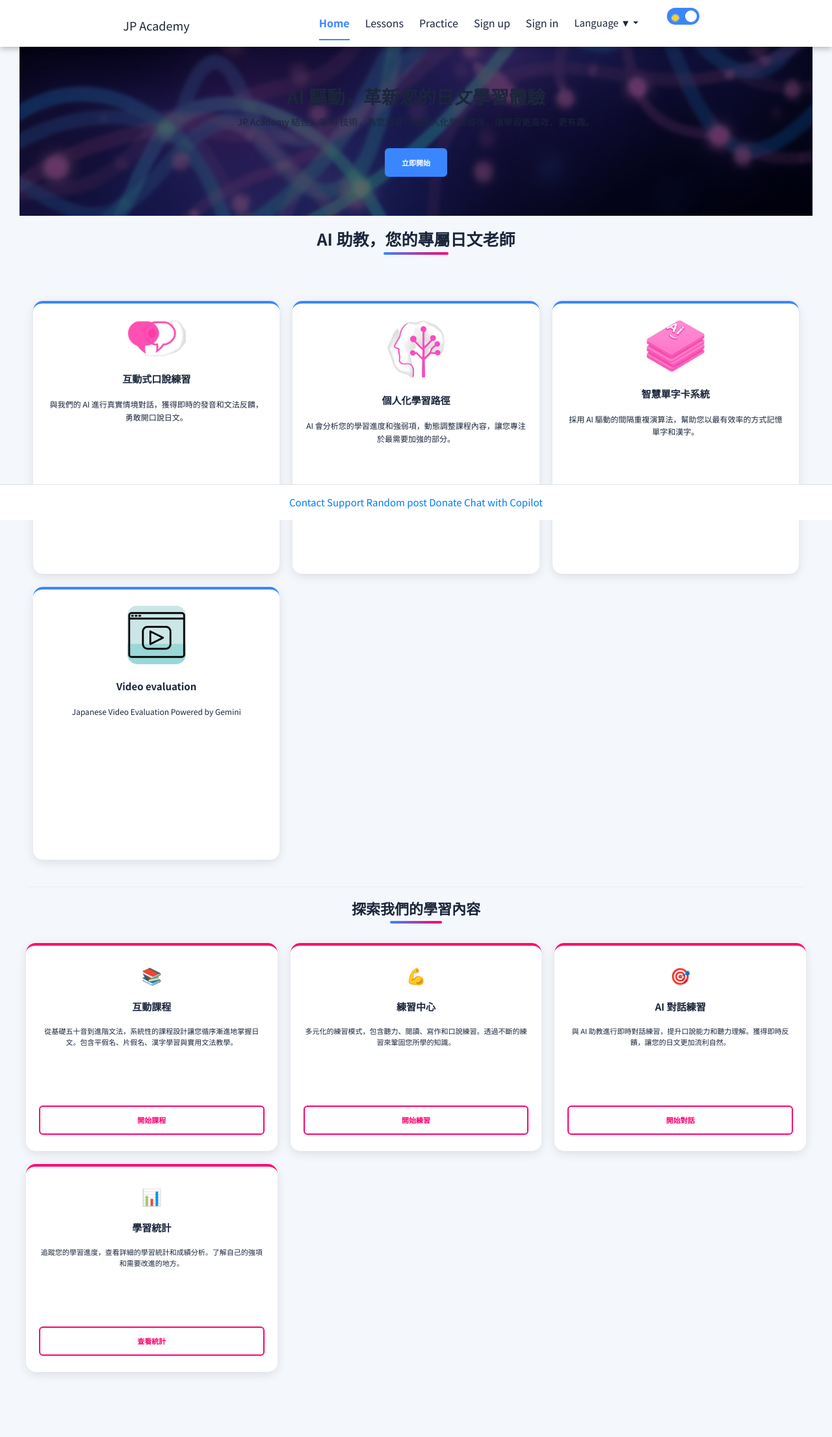
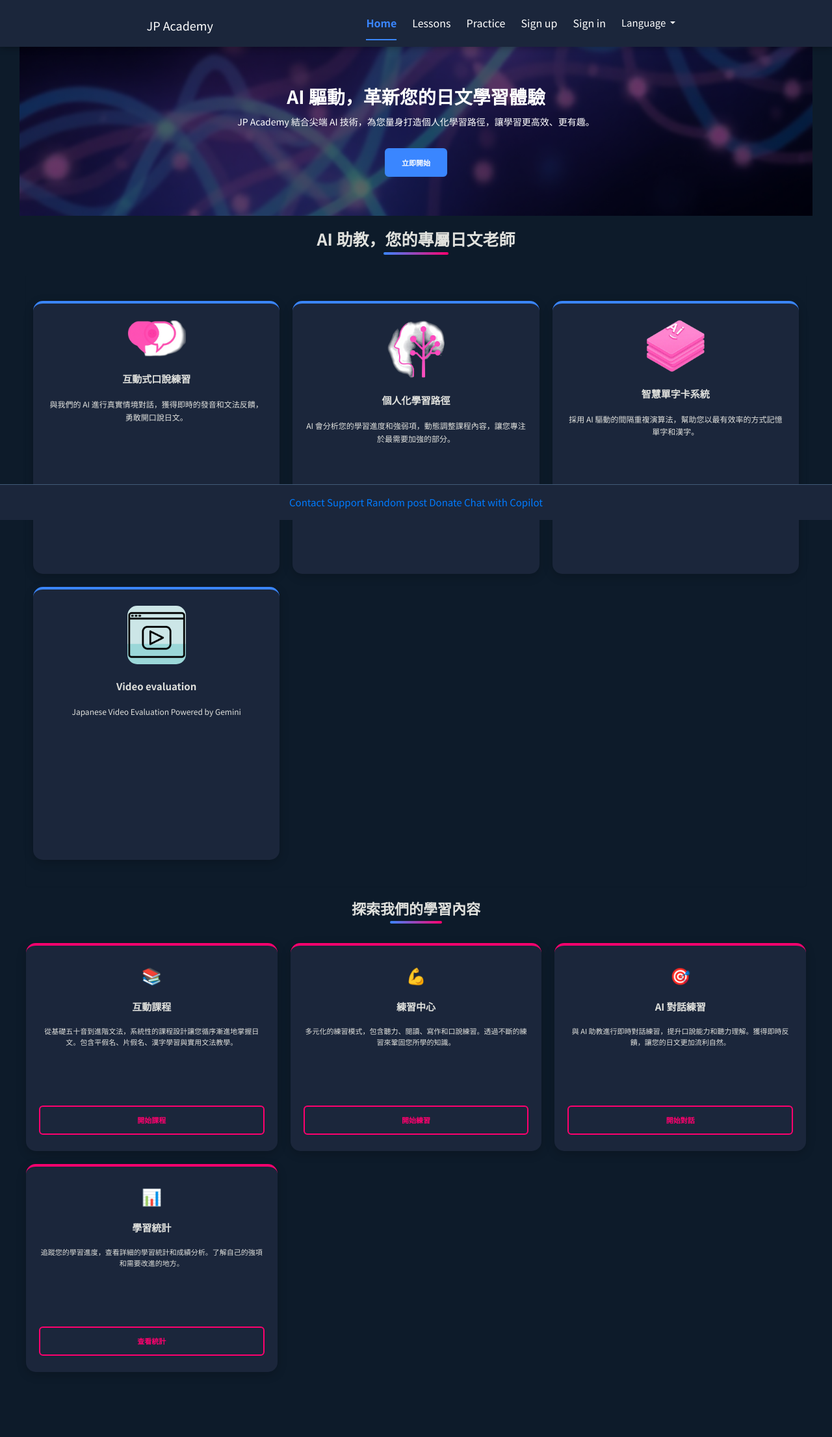
Before and after one commit to yuemanwai/japanese-academy, a Flask app: page / in a window 1280 px wide. Shown: the whole page at 65% size. Run offline with Flask 3, Linux system fonts and the light colour scheme; some libraries are stand-ins or nearby versions.

Commit message:
移除主題切換功能，簡化模板結構並新增動畫卡片功能

```diff
--- a/app/static/css/modern-style.css
+++ b/app/static/css/modern-style.css
@@ -10,15 +10,6 @@
   --text-secondary: #ffffff;
   --card-shadow: 0 4px 15px rgba(0, 0, 0, 0.2);
   --card-shadow-hover: 0 6px 20px rgba(0, 0, 0, 0.3);
-}
-
-body.light-theme {
-  --bg-primary: #f4f7fc;
-  --bg-secondary: #ffffff;
-  --text-primary: #1b263b;
-  --text-secondary: #1b263b;
-  --card-shadow: 0 4px 15px rgba(0, 0, 0, 0.1);
-  --card-shadow-hover: 0 6px 20px rgba(0, 0, 0, 0.15);
 }
 
 body {
@@ -292,26 +283,6 @@ header nav ul li.dropdown a.dropdown-toggle:after {
   display: none !important;
 }
 
-/* Theme Switcher */
-.theme-switch-wrapper {
-  display: flex !important;
-  align-items: center !important;
-  margin-left: 20px !important;
-}
-
-.theme-switch {
-  position: relative;
-  display: inline-block !important;
-  width: 50px;
-  height: 26px;
-}
-
-.theme-switch input {
-  opacity: 0;
-  width: 0;
-  height: 0;
-}
-
 /* Force horizontal layout for nav elements */
 header nav ul li {
   margin-left: 20px !important;
@@ -321,11 +292,6 @@ header nav ul li {
 
 header nav ul li.dropdown {
   display: inline-block !important;
-}
-
-header nav ul li .theme-switch-wrapper {
-  display: inline-flex !important;
-  vertical-align: middle;
 }
 
 /* Override any Bootstrap conflicts */
@@ -387,17 +371,9 @@ header nav ul li .theme-switch-wrapper {
   opacity: 0;
 }
 
-body.light-theme .slider-icon.sun {
-  opacity: 1;
-}
-
 .slider-icon.moon {
   right: 6px;
   opacity: 1;
-}
-
-body.light-theme .slider-icon.moon {
-  opacity: 0;
 }
 
 input:checked + .slider {
@@ -722,10 +679,6 @@ body.light-theme .btn-primary:hover {
   border-top: 1px solid #415a77;
   transition: background-color 0.3s ease, color 0.3s ease;
   z-index: 1000;
-}
-
-body.light-theme .footer {
-  border-top: 1px solid #dee2e6;
 }
 
 /* Form styles */
@@ -777,10 +730,6 @@ body.light-theme .footer {
   transition: background-color 0.3s ease, color 0.3s ease;
   z-index: 1000;
   font-size: 1.5rem; /* 調整底部導航字體大小到至少1.5rem */
-}
-
-body.light-theme .footer {
-  border-top: 1px solid #dee2e6;
 }
 
 /* Responsive Design */
--- a/app/templates/base.html.j2
+++ b/app/templates/base.html.j2
@@ -39,7 +39,7 @@
         <li><a href="{{ url_for('logout') }}" class="{% if request.endpoint == 'logout' %}active{% endif %}">{{_('Sign out')}}</a></li>
         {% endif %}
         <li class="language-dropdown">
-          <a href="#" class="dropdown-toggle">{{_('Language')}} ▼</a>
+          <a href="#" class="dropdown-toggle">{{_('Language')}} </a>
           <div class="dropdown-menu">
             <form method="post" action="{{ url_for('set_language') }}">
               <input type="hidden" name="language" value="en">
@@ -53,17 +53,6 @@
               <input type="hidden" name="language" value="ja">
               <button type="submit" class="dropdown-item">日本語</button>
             </form>
-          </div>
-        </li>
-        <li>
-          <div class="theme-switch-wrapper">
-            <label class="theme-switch" for="theme-toggle">
-              <input type="checkbox" id="theme-toggle" />
-              <span class="slider">
-                <span class="slider-icon sun"><img src="{{ url_for('static', filename='image/icon-sun.png') }}" alt="Light Mode"></span>
-                <span class="slider-icon moon"><img src="{{ url_for('static', filename='image/icon-moon.png') }}" alt="Dark Mode"></span>
-              </span>
-            </label>
           </div>
         </li>
       </ul>
@@ -123,7 +112,6 @@
   integrity="sha384-ApNbgh9B+Y1QKtv3Rn7W3mgPxhU9K/ScQsAP7hUibX39j7fakFPskvXusvfa0b4Q"
   crossorigin="anonymous"></script>
 <script defer src="https://use.fontawesome.com/releases/v6.5.0/js/all.js"></script>
-<script src="{{ url_for('static', filename='js/modern-theme.js') }}"></script>
 <script>
   // Hide flash messages after 5 seconds
   setTimeout(() => {
@@ -132,5 +120,28 @@
       alert.style.opacity = '0';
     });
   }, 5000);
+
+  // Add animated card functionality
+  document.addEventListener('DOMContentLoaded', () => {
+    const cards = document.querySelectorAll('.animated-card');
+
+    const observer = new IntersectionObserver(entries => {
+      entries.forEach((entry, index) => {
+        if (entry.isIntersecting) {
+          // Add a staggered delay
+          setTimeout(() => {
+            entry.target.classList.add('visible');
+          }, index * 100);
+          observer.unobserve(entry.target);
+        }
+      });
+    }, {
+      threshold: 0.1
+    });
+
+    cards.forEach(card => {
+      observer.observe(card);
+    });
+  });
 </script>
 {% endblock scripts %}
```
Also changed, not shown: other parts of app/static/css/modern-style.css (+18 -24 lines), app/static/images/moon.svg (added), app/static/images/sun.svg (added).
